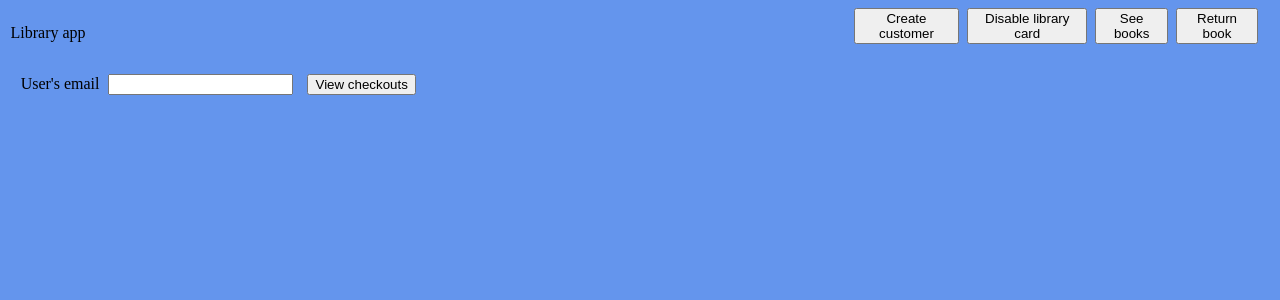
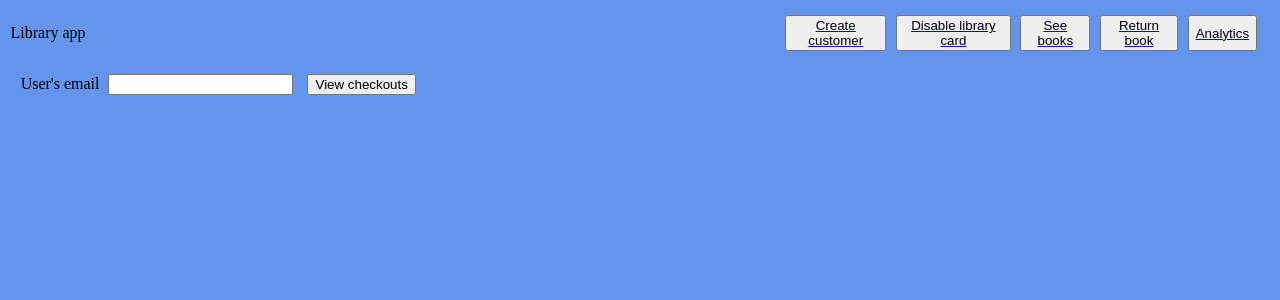
Before and after one commit to samgido/ksu-cis560-project-app, a Flask app: page /return_book/ in a window 1280 px wide. Shown: the top 300 px of the page. Run offline with Flask 3, Linux system fonts and the light colour scheme; parts of the project's set-up code (start-up, migrations or seed data) failed here and were passed over.

Commit message:
add header buttons

```diff
--- a/static/style.css
+++ b/static/style.css
@@ -24,11 +24,16 @@ th, td {
 .header_div {
 	display: flex;
 	justify-content: space-between;
-	align-items: baseline;
+	align-items: center;
 	margin: 0% 0.8% 0% 0.2%;
 }
 
 .header_nav_buttons_div {
+	display: flex;
+}
+
+.header_nav_buttons_div a {
+	align-content: center;
 	display: flex;
 }
 
--- a/templates/base.html
+++ b/templates/base.html
@@ -31,6 +31,11 @@
 					Return book
 				</button>
 			</a>
+			<a href="{{ url_for('aggregating_queries') }}">
+				<button>
+					Analytics
+				</button>
+			</a>
 			</div>
 		</div>
 	</header>
```
